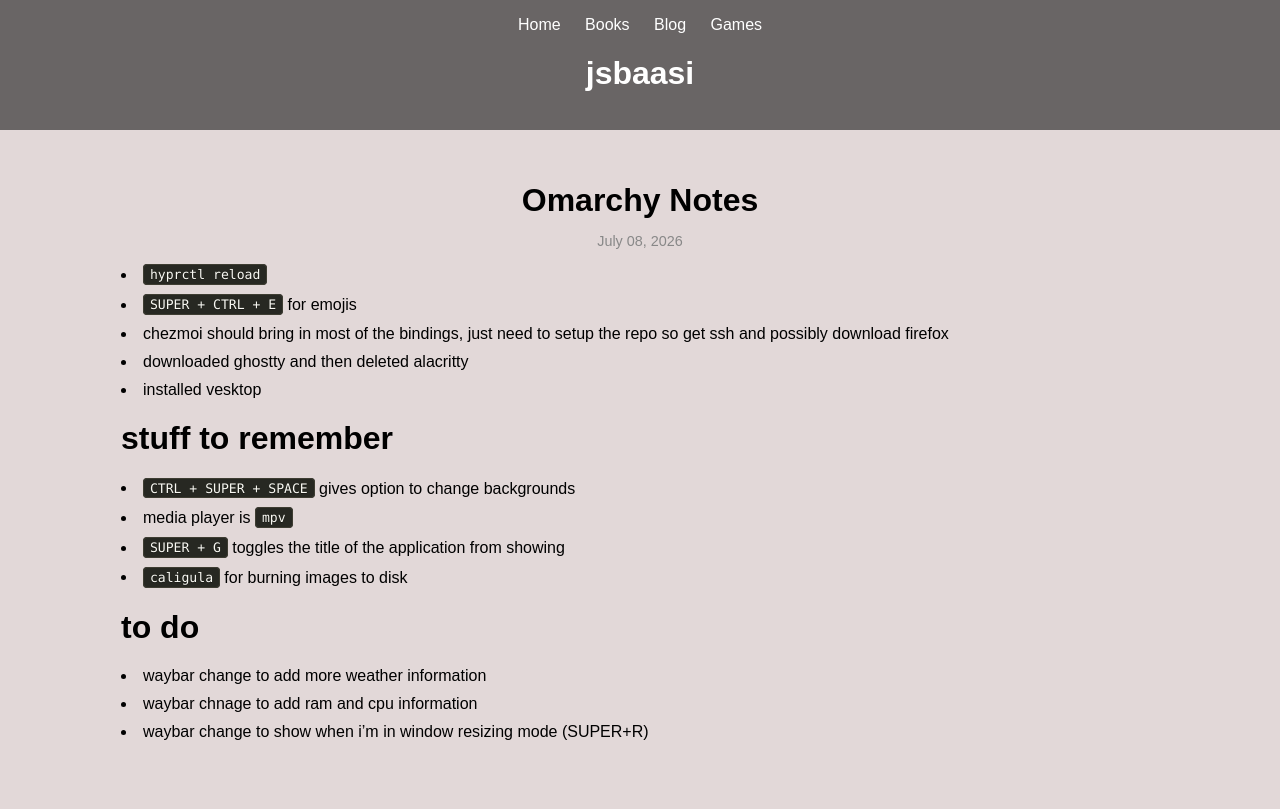
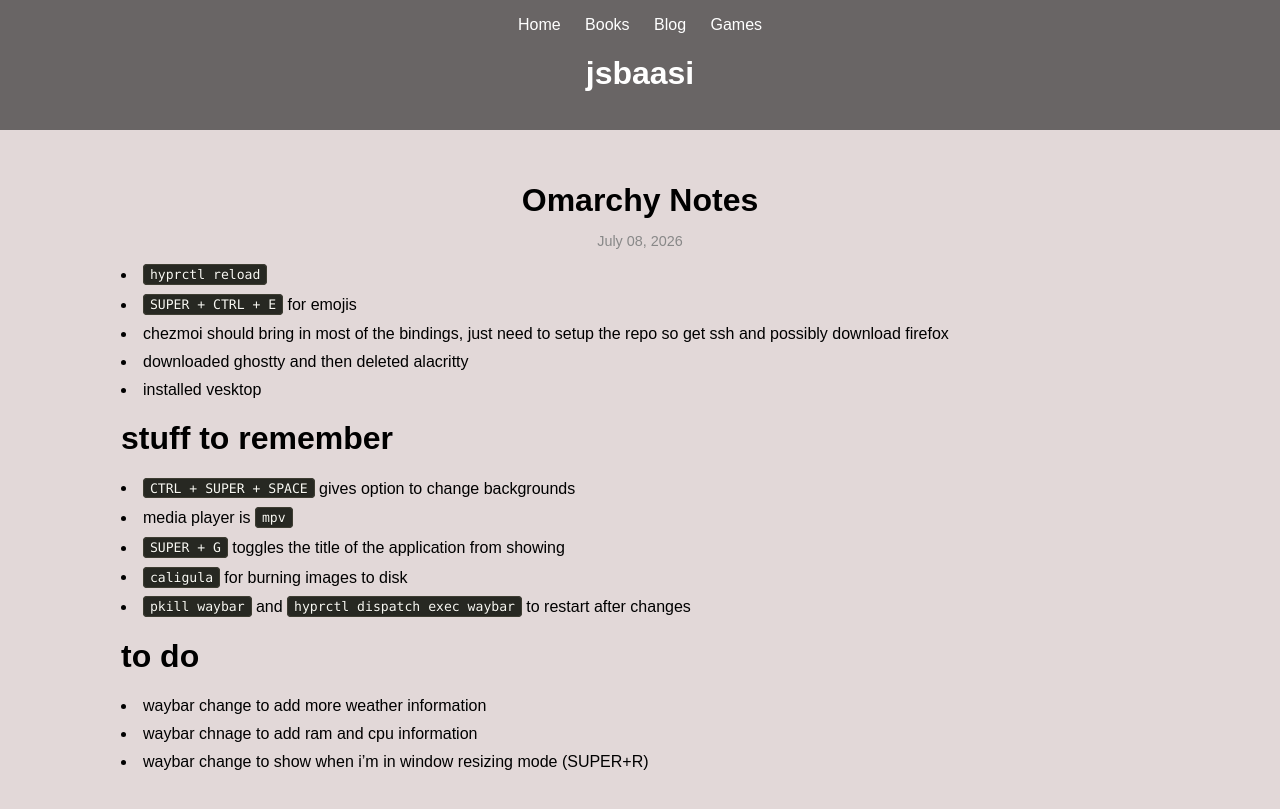
Before and after one commit to jsbaasi/jsbaasi.github.io, a Jekyll site: the page built from _posts/2026-07-08-omarchy-notes.md, in a window 1280 px wide. Shown: the top 809 px of the page. Built offline with Jekyll 4.4.1, drawn with Linux system fonts in a browser that asks for light colours.

Commit message:
vault backup: 2026-07-12 12:58:00

```diff
--- a/_posts/2026-07-08-omarchy-notes.md
+++ b/_posts/2026-07-08-omarchy-notes.md
@@ -15,6 +15,7 @@ permalink: /omarchy-notes/
 - media player is `mpv`
 - `SUPER + G` toggles the title of the application from showing
 - `caligula` for burning images to disk
+- `pkill waybar` and `hyprctl dispatch exec waybar` to restart after changes
 # to do
 - waybar change to add more weather information
 - waybar chnage to add ram and cpu information
```
